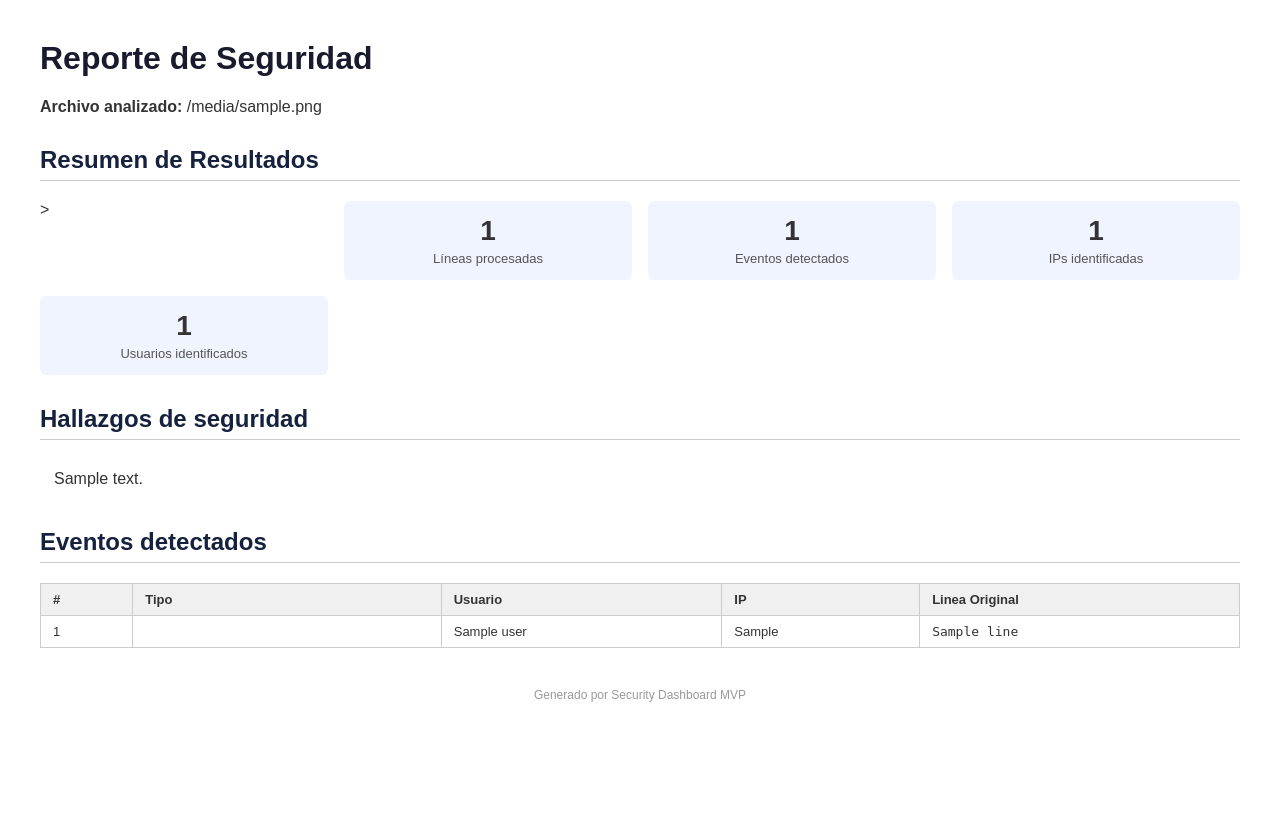
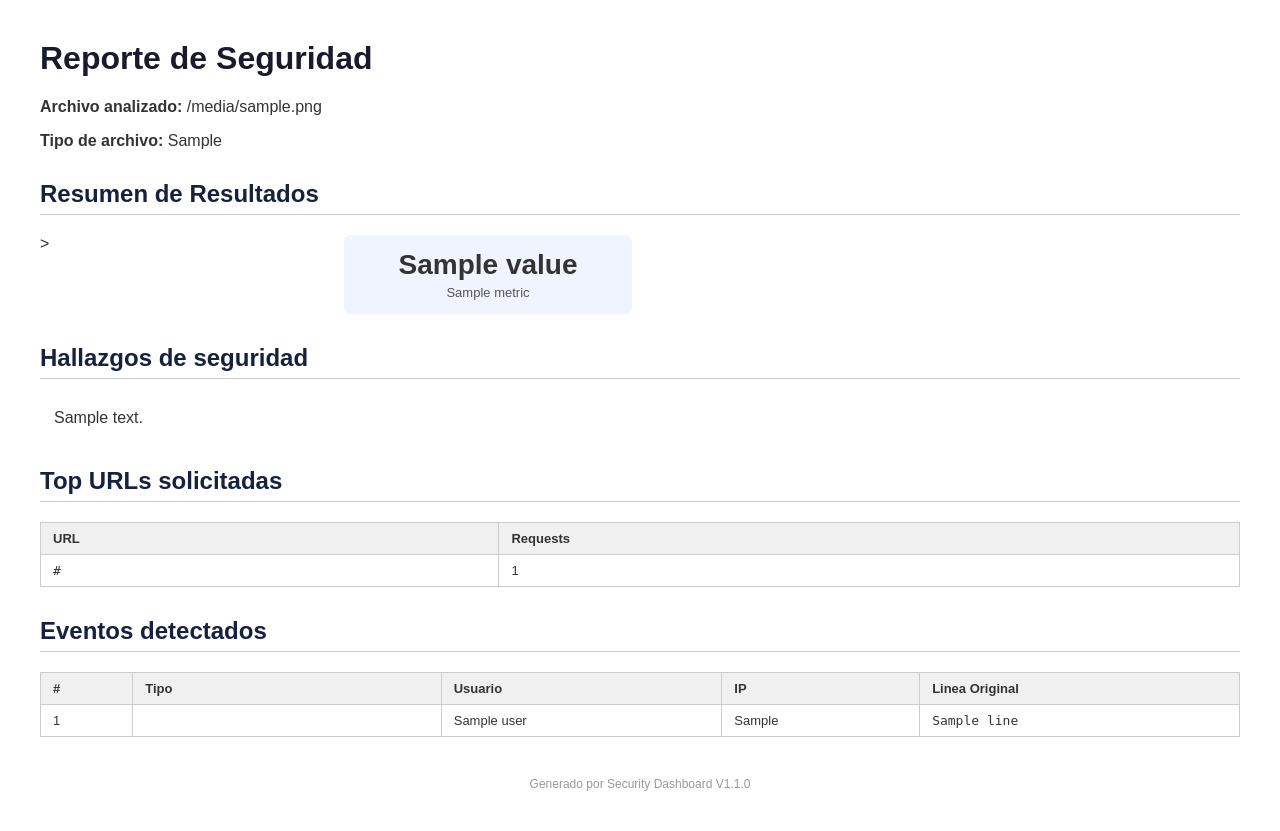
Before and after one commit to Jasu17/security-dashboard, a Flask app: template templates/report.html in a window 1280 px wide. Before the commit the page ends 702 px from the top, so only its background shows below. Run offline with Flask 3, Linux system fonts and the light colour scheme; the template is opened without the code that fills it: most values are stand-ins (such as "Sample title", 1, 10 or a date in 2020).

Commit message:
feat: adaptative HTML report for OpenSSH and Apache logs

```diff
--- a/templates/report.html
+++ b/templates/report.html
@@ -1,52 +1,134 @@
 <!DOCTYPE html>
 <html lang="es">
+
 <head>
     <meta charset="UTF-8">
     <title>Reporte de Seguridad - {{ filename }}</title>
     <style>
-        body { font-family: Arial, sans-serif; margin: 40px; color: #333; }
-        h1 { color: #1a1a2e; }
-        h2 { color: #16213e; border-bottom: 1px solid #ccc; padding-bottom: 6px; margin-top: 30px; }
-        table { width: 100%; border-collapse: collapse; margin-top: 10px; }
-        th, td { border: 1px solid #ccc; padding: 8px 12px; text-align: left; font-size: 13px; }
-        th { background-color: #f0f0f0; }
-        tr:nth-child(even) { background-color: #f9f9f9; }
-        .badge { padding: 3px 8px; border-radius: 4px; font-size: 12px; color: white; }
-        .danger { background-color: #dc3545; color: white; }
-        .success { background-color: #198754; color: white; }
-        .warning { background-color: #ffc107; color: #333; }
-        .finding { padding: 10px 14px; border-radius: 4px; margin-bottom: 8px; }
-        .high { background-color: #f8d7da; border-left: 4px solid #dc3545; }
-        .medium { background-color: #fff3cd; border-left: 4px solid #ffc107; }
-        .info-grid { display: grid; grid-template-columns: repeat(4, 1fr); gap: 16px; margin: 16px 0; }
-        .metric { background: #f0f4ff; border-radius: 6px; padding: 14px; text-align: center; }
-        .metric h3 { margin: 0; font-size: 28px; }
-        .metric p { margin: 4px 0 0; font-size: 13px; color: #555; }
-        footer { margin-top: 40px; font-size: 12px; color: #999; text-align: center; }
+        body {
+            font-family: Arial, sans-serif;
+            margin: 40px;
+            color: #333;
+        }
+
+        h1 {
+            color: #1a1a2e;
+        }
+
+        h2 {
+            color: #16213e;
+            border-bottom: 1px solid #ccc;
+            padding-bottom: 6px;
+            margin-top: 30px;
+        }
+
+        table {
+            width: 100%;
+            border-collapse: collapse;
+            margin-top: 10px;
+        }
+
+        th,
+        td {
+            border: 1px solid #ccc;
+            padding: 8px 12px;
+            text-align: left;
+            font-size: 13px;
+        }
+
+        th {
+            background-color: #f0f0f0;
+        }
+
+        tr:nth-child(even) {
+            background-color: #f9f9f9;
+        }
+
+        .badge {
+            padding: 3px 8px;
+            border-radius: 4px;
+            font-size: 12px;
+            color: white;
+        }
+
+        .danger {
+            background-color: #dc3545;
+            color: white;
+        }
+
+        .success {
+            background-color: #198754;
+            color: white;
+        }
+
+        .warning {
+            background-color: #ffc107;
+            color: #333;
+        }
+
+        .finding {
+            padding: 10px 14px;
+            border-radius: 4px;
+            margin-bottom: 8px;
+        }
+
+        .high {
+            background-color: #f8d7da;
+            border-left: 4px solid #dc3545;
+        }
+
+        .medium {
+            background-color: #fff3cd;
+            border-left: 4px solid #ffc107;
+        }
+
+        .info-grid {
+            display: grid;
+            grid-template-columns: repeat(4, 1fr);
+            gap: 16px;
+            margin: 16px 0;
+        }
+
+        .metric {
+            background: #f0f4ff;
+            border-radius: 6px;
+            padding: 14px;
+            text-align: center;
+        }
+
+        .metric h3 {
+            margin: 0;
+            font-size: 28px;
+        }
+
+        .metric p {
+            margin: 4px 0 0;
+            font-size: 13px;
+            color: #555;
+        }
+
+        footer {
+            margin-top: 40px;
+            font-size: 12px;
+            color: #999;
+            text-align: center;
+        }
     </style>
 </head>
 
 <body>
     <h1>Reporte de Seguridad</h1>
     <p><strong>Archivo analizado:</strong> {{ filename }}</p>
+    <p><strong>Tipo de archivo:</strong> {{ log_type }}</p>
     <h2>Resumen de Resultados</h2>
+
     <div class="info-grid">>
+        {% for metric in results.metrics %}
         <div class="metric">
-            <h3>{{ results.total_lines }}</h3>
-            <p>Líneas procesadas</p>
+            <h3>{{ metric.value }}</h3>
+            <p>{{ metric.label }}</p>
         </div>
-        <div class="metric">
-            <h3>{{ results.total_events }}</h3>
-            <p>Eventos detectados</p>
-        </div>
-        <div class="metric">
-            <h3>{{ results.ips | length }}</h3>
-            <p>IPs identificadas</p>
-        </div>
-        <div class="metric">
-            <h3>{{ results.users | length }}</h3>
-            <p>Usuarios identificados</p>
-        </div>
+        {% endfor %}
     </div>
 
     <h2>Hallazgos de seguridad</h2>
@@ -56,6 +138,64 @@
     {% endfor %}
     {% else %}
     <p>No se encontraron hallazgos de seguridad.</p>
+    {% endif %}
+
+    {% if results.extras.top_urls %}
+    <h2>Top URLs solicitadas</h2>
+    <table>
+        <thead>
+            <tr>
+                <th>URL</th>
+                <th>Requests</th>
+            </tr>
+        </thead>
+        <tbody>
+            {% for url, count in results.extras.top_urls %}
+            <tr>
+                <td><code>{{ url }}</code></td>
+                <td>{{ count }}</td>
+            </tr>
+            {% endfor %}
+        </tbody>
+    </table>
+    {% endif %}
+
+    {% if results.extras.error_levels %}
+    <h2>Errores por nivel</h2>
+    <table>
+        <thead>
+            <tr>
+                <th>Nivel</th>
+                <th>Ocurrencias</th>
+            </tr>
+        </thead>
+        <tbody>
+            {% for level, count in results.extras.error_levels.items() %}
+            <tr>
+                <td><span class="badge secondary">{{ level }}</span></td>
+                <td>{{ count }}</td>
+            </tr>
+            {% endfor %}
+        </tbody>
+    </table>
+
+    <h2>Errores por módulo</h2>
+    <table>
+        <thead>
+            <tr>
+                <th>Módulo</th>
+                <th>Ocurrencias</th>
+            </tr>
+        </thead>
+        <tbody>
+            {% for module, count in results.extras.modules.items() %}
+            <tr>
+                <td><code>{{ module }}</code></td>
+                <td>{{ count }}</td>
+            </tr>
+            {% endfor %}
+        </tbody>
+    </table>
     {% endif %}
 
     <h2>Eventos detectados</h2>
@@ -84,7 +224,8 @@
         </tbody>
     </table>
 
-    <footer>Generado por Security Dashboard MVP</footer>
+    <footer>Generado por Security Dashboard V1.1.0</footer>
 
 </body>
+
 </html>
```
Lines whose indentation alone changed are shown as unchanged.
